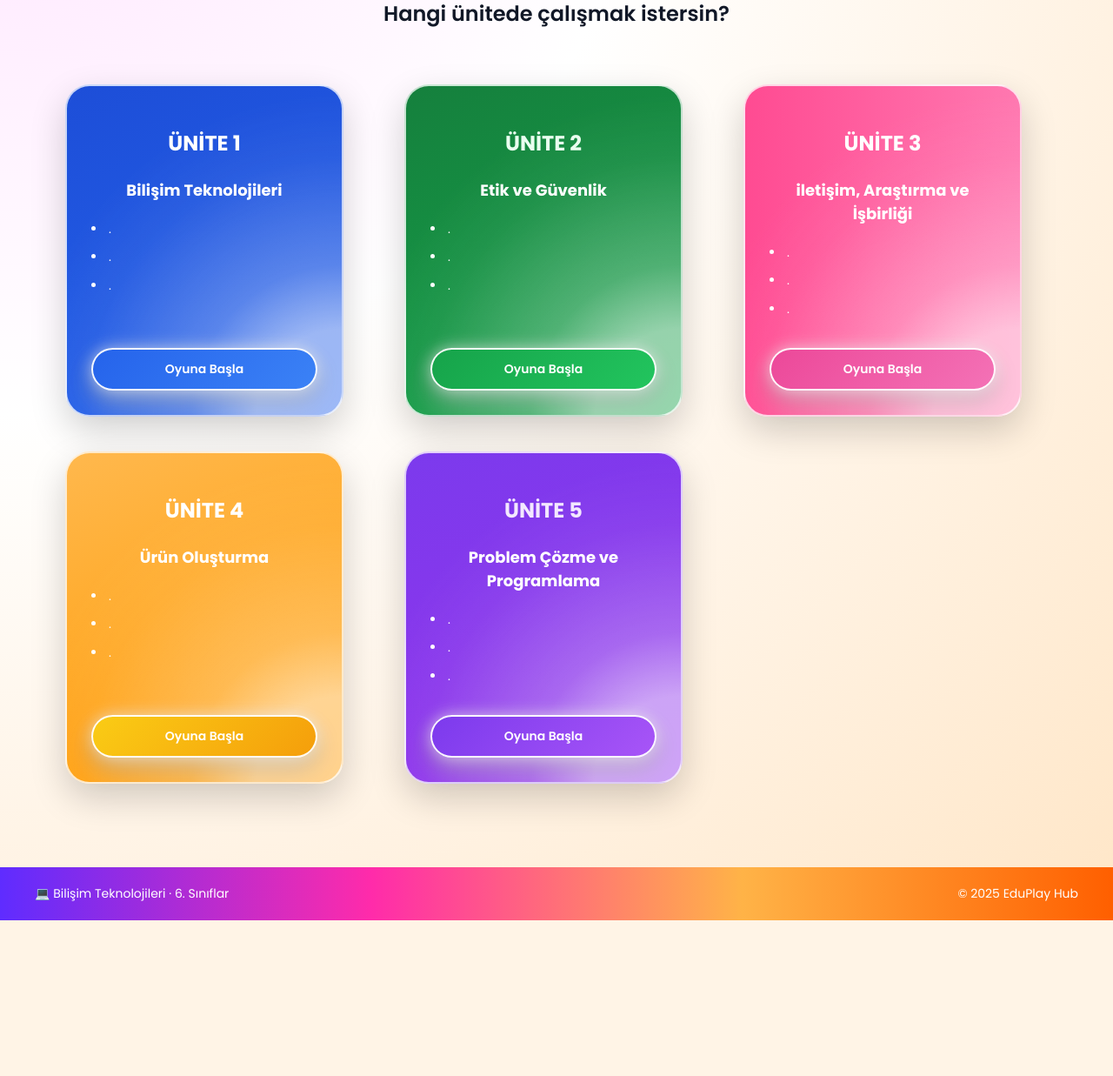
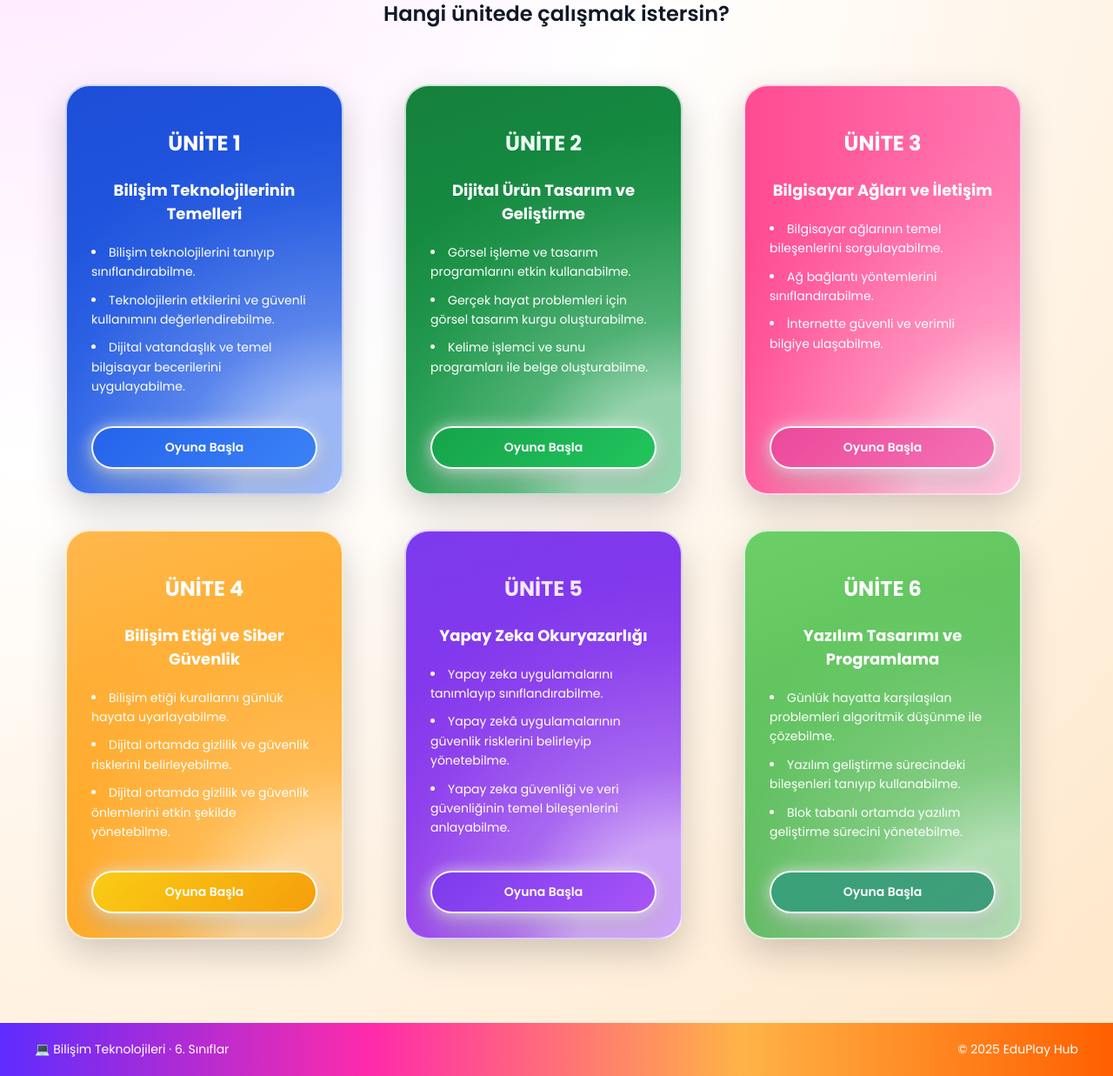
Before and after one commit to bensukrll/EduPlay_Hub, a Flask app: page /ortaokul in a window 1280 px wide. Shown: the part 258-1495 px from the top of the page at 87% size. Before the commit the page ends 1316 px from the top, so only its background shows below. Run offline with Flask 3, Linux system fonts and the light colour scheme; parts of the project's set-up code (start-up, migrations or seed data) failed here and were passed over.

Commit message:
Ortaokul Ünite Kartları Güncellendi.

```diff
--- a/app.py
+++ b/app.py
@@ -76,8 +76,8 @@ GAME_INFO = {
 
 # Seviye ve ünite bilgileri
 LEVELS_AND_UNITS = {
-    'ilkokul': ['unit1', 'unit2', 'unit3'],
-    'ortaokul': ['unit1', 'unit2', 'unit3']
+    'ilkokul': ['unit1', 'unit2', 'unit3', 'unit4', 'unit5', 'unit6'],
+    'ortaokul': ['unit1', 'unit2', 'unit3', 'unit4', 'unit5', 'unit6']
 }
 
 # ==================================================
--- a/templates/ortaokul.html
+++ b/templates/ortaokul.html
@@ -99,11 +99,11 @@
 
                 <article class="card unit-card unit-blue">
                     <h2>ÜNİTE 1</h2>
-                    <h3>Bilişim Teknolojileri</h3>
+                    <h3>Bilişim Teknolojilerinin Temelleri</h3>
                     <ul class="unit-list">
-                        <li>.</li>
-                        <li>.</li>
-                        <li>.</li>
+                        <li>Bilişim teknolojilerini tanıyıp sınıflandırabilme.</li>
+                        <li>Teknolojilerin etkilerini ve güvenli kullanımını değerlendirebilme.</li>
+                        <li>Dijital vatandaşlık ve temel bilgisayar becerilerini uygulayabilme.</li>
                     </ul>
                     <a href="{{ url_for('map_page', level='ortaokul', unit='unit1') }}"
                     class="btn btn-blue full">
@@ -113,11 +113,11 @@
 
                 <article class="card unit-card unit-green">
                     <h2>ÜNİTE 2</h2>
-                    <h3>Etik ve Güvenlik</h3>
+                    <h3>Dijital Ürün Tasarım ve Geliştirme</h3>
                     <ul class="unit-list">
-                        <li>.</li>
-                        <li>.</li>
-                        <li>.</li>
+                        <li>Görsel işleme ve tasarım programlarını etkin kullanabilme.</li>
+                        <li>Gerçek hayat problemleri için görsel tasarım kurgu oluşturabilme.</li>
+                        <li>Kelime işlemci ve sunu programları ile belge oluşturabilme.</li>
                     </ul>
                     <a href="{{ url_for('map_page', level='ortaokul', unit='unit2') }}"
                     class="btn btn-success full">
@@ -127,12 +127,11 @@
 
                 <article class="card unit-card unit-pink">
                     <h2>ÜNİTE 3</h2>
-                    <h3>iletişim, Araştırma ve İşbirliği
-                    </h3>
+                    <h3>Bilgisayar Ağları ve İletişim</h3>
                     <ul class="unit-list">
-                        <li>.</li>
-                        <li>.</li>
-                        <li>.</li>
+                        <li>Bilgisayar ağlarının temel bileşenlerini sorgulayabilme.</li>
+                        <li>Ağ bağlantı yöntemlerini sınıflandırabilme.</li>
+                        <li>İnternette güvenli ve verimli bilgiye ulaşabilme.</li>
                     </ul>
                     <a href="{{ url_for('map_page', level='ortaokul', unit='unit3') }}"
                     class="btn btn-pink full">
@@ -142,11 +141,11 @@
 
                 <article class="card unit-card unit-yellow">
                     <h2>ÜNİTE 4</h2>
-                    <h3>Ürün Oluşturma</h3>
+                    <h3>Bilişim Etiği ve Siber Güvenlik</h3>
                     <ul class="unit-list">
-                        <li>.</li>
-                        <li>.</li>
-                        <li>.</li>
+                        <li>Bilişim etiği kurallarını günlük hayata uyarlayabilme.</li>
+                        <li>Dijital ortamda gizlilik ve güvenlik risklerini belirleyebilme.</li>
+                        <li>Dijital ortamda gizlilik ve güvenlik önlemlerini etkin şekilde yönetebilme.</li>
                     </ul>
                     <a href="{{ url_for('map_page', level='ortaokul', unit='unit4') }}"
                     class="btn btn-yellow full">
@@ -156,14 +155,28 @@
 
                 <article class="card unit-card unit-lila">
                     <h2>ÜNİTE 5</h2>
-                    <h3>Problem Çözme ve Programlama</h3>
+                    <h3>Yapay Zeka Okuryazarlığı</h3>
                     <ul class="unit-list">
-                        <li>.</li>
-                        <li>.</li>
-                        <li>.</li>
+                        <li>Yapay zeka uygulamalarını tanımlayıp sınıflandırabilme.</li>
+                        <li>Yapay zekâ uygulamalarının güvenlik risklerini belirleyip yönetebilme.</li>
+                        <li>Yapay zeka güvenliği ve veri güvenliğinin temel bileşenlerini anlayabilme.</li>
                     </ul>
                     <a href="{{ url_for('map_page', level='ortaokul', unit='unit5') }}"
                     class="btn btn-lila full">
+                        Oyuna Başla
+                    </a>
+                </article>
+
+                <article class="card unit-card unit-lightgreen">
+                    <h2>ÜNİTE 6</h2>
+                    <h3>Yazılım Tasarımı ve Programlama</h3>
+                    <ul class="unit-list">
+                        <li>Günlük hayatta karşılaşılan problemleri algoritmik düşünme ile çözebilme.</li>
+                        <li>Yazılım geliştirme sürecindeki bileşenleri tanıyıp kullanabilme.</li>
+                        <li>Blok tabanlı ortamda yazılım geliştirme sürecini yönetebilme.</li>
+                    </ul>
+                    <a href="{{ url_for('map_page', level='ortaokul', unit='unit6') }}"
+                    class="btn btn-lightgreen full">
                         Oyuna Başla
                     </a>
                 </article>
```
